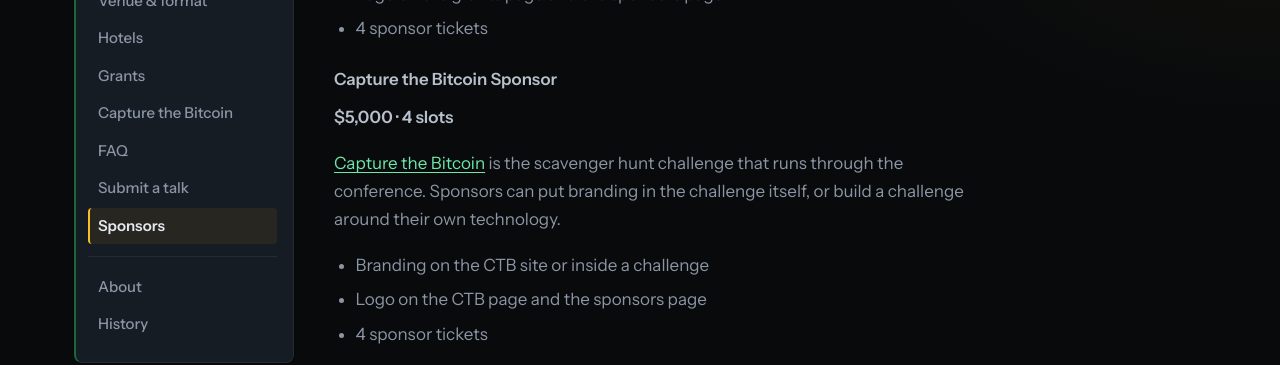
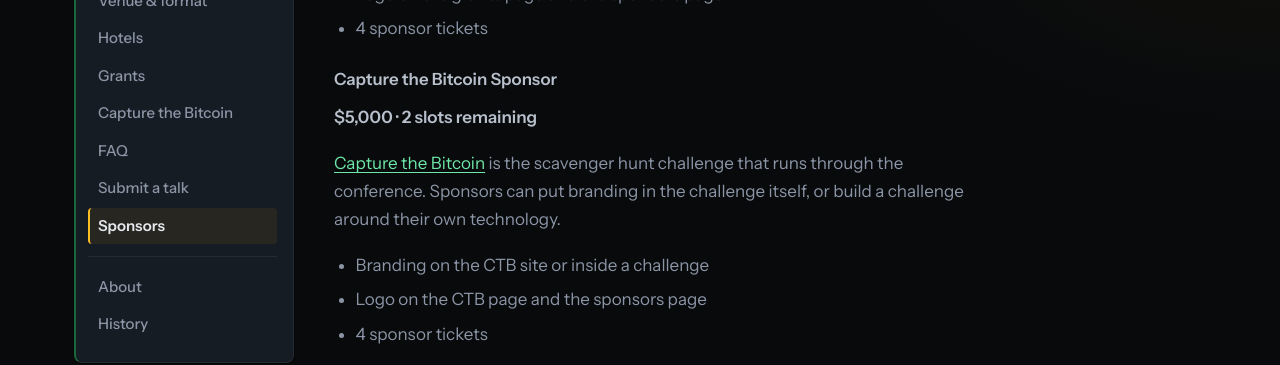
Before and after one commit to TABConf/8.tabconf.com, a Jekyll site: the page built from sponsors.md, in a window 1280 px wide and 900 px high, scrolled down 3519 px. Shown: the part 153-518 px from the top of the window. Built offline with Jekyll 4.4.1, drawn with Linux system fonts in a browser that asks for light colours.

Commit message:
Sponsors: capture the bitcoin down to 2 remaining

```diff
--- a/sponsors.md
+++ b/sponsors.md
@@ -26,7 +26,7 @@
 | [Hardware Sponsor](#hardware-sponsor) | $15,000 | 1 |
 | [Wristband Sponsor](#wristband-sponsor) | $15,000 | 0 |
 | [Grant Sponsor](#grant-sponsor) | $10,000 | Unlimited |
-| [Capture the Bitcoin Sponsor](#capture-the-bitcoin-sponsor) | $5,000 | 4 |
+| [Capture the Bitcoin Sponsor](#capture-the-bitcoin-sponsor) | $5,000 | 2 |
 | [Coffee and Water Sponsor](#coffee-and-water-sponsor) | $5,000 | 0 |
 | [General Sponsor](#general-sponsor) | $3,000 | Unlimited |
 | [Private Meeting Space](#private-meeting-space) | $1,450 per day | Limited |
@@ -115,7 +115,7 @@
 - 4 sponsor tickets
 
 ### Capture the Bitcoin Sponsor
-**$5,000 · 4 slots**
+**$5,000 · 2 slots remaining**
 
 [Capture the Bitcoin]({{ '/ctb/' | relative_url }}) is the scavenger hunt challenge that runs through the conference. Sponsors can put branding in the challenge itself, or build a challenge around their own technology.
 
```
